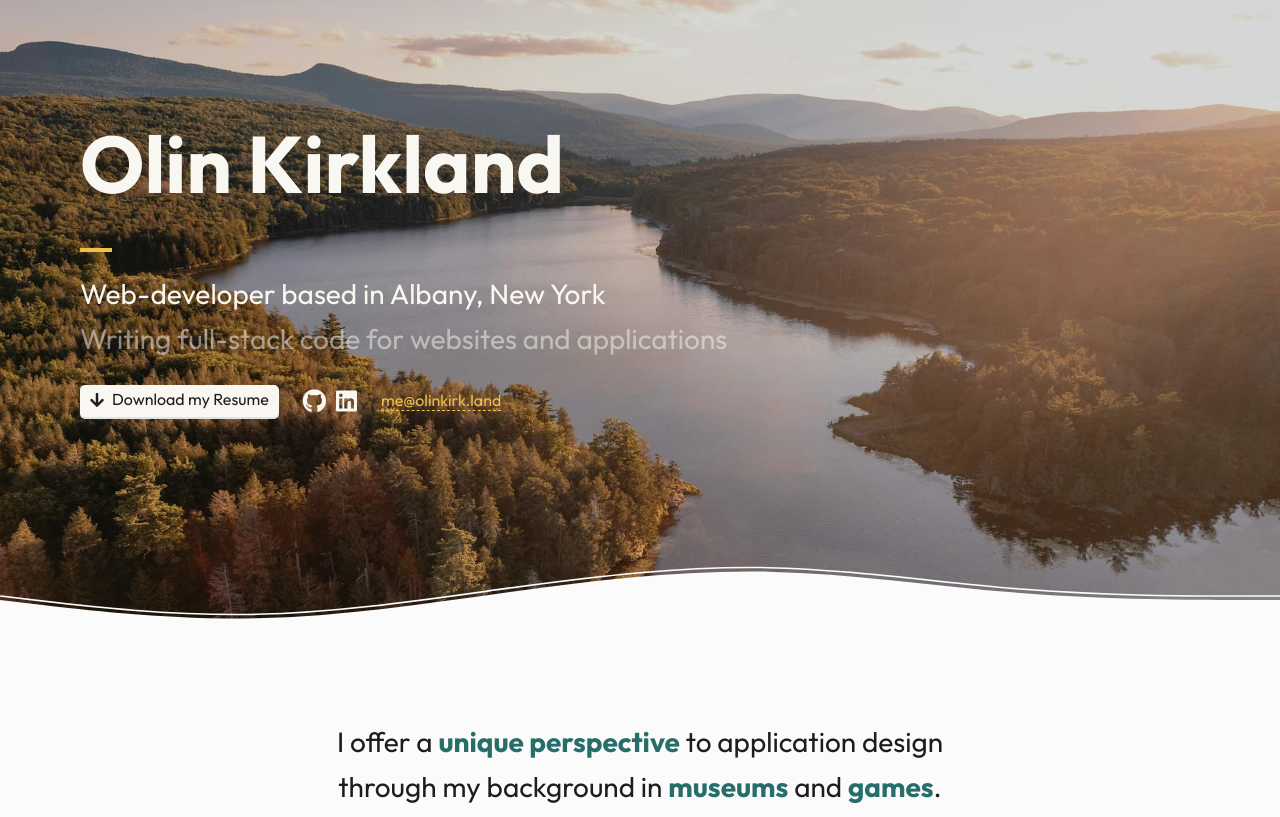
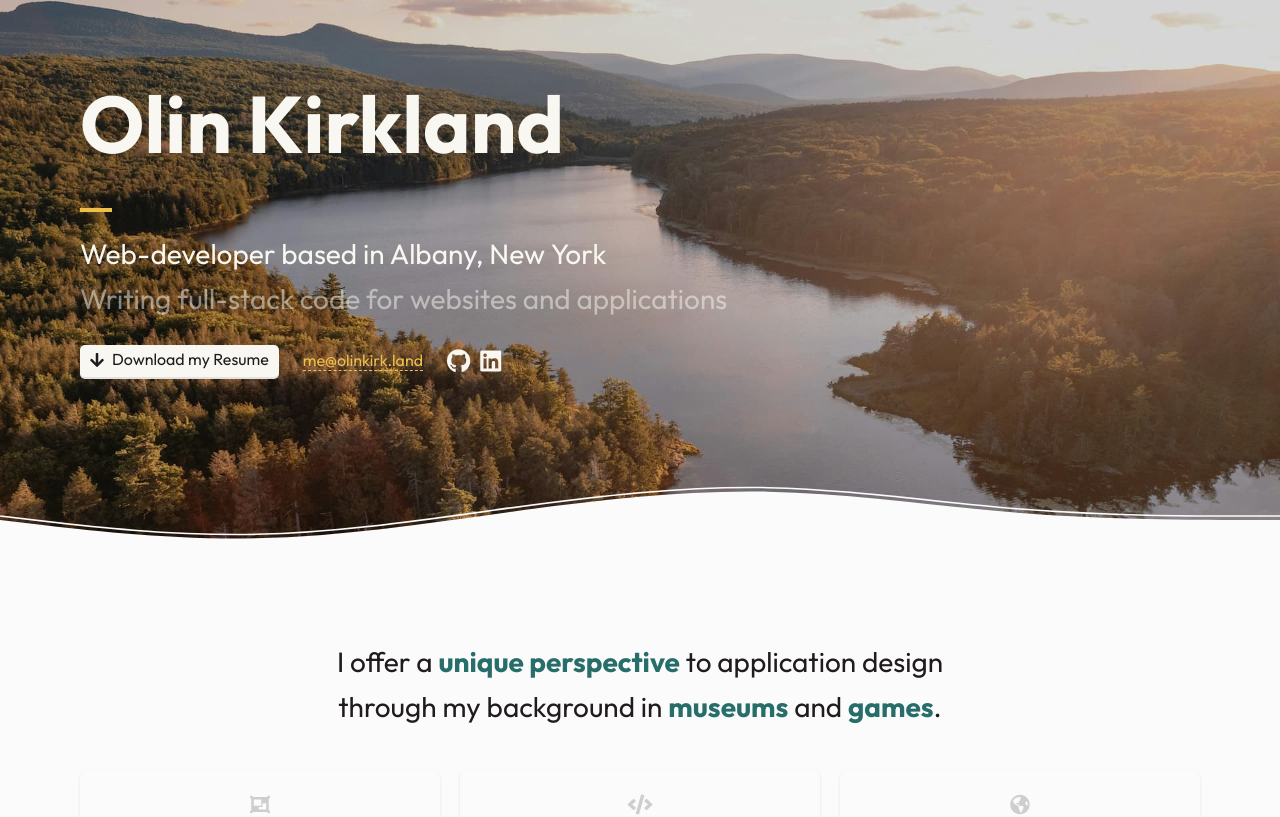
Before and after one commit to olinkirkland/olinkirkland.github.io, a Vue app: page / in a window 1280 px wide. Shown: the top 817 px of the page. Built offline with nearby package versions, Linux system fonts and the light colour scheme; a web font is replaced by a local one.

Commit message:
Add CNAME file, enhance styling and layout in various components, and update Wave component for background color support

```diff
--- a/src/assets/scss/variables.scss
+++ b/src/assets/scss/variables.scss
@@ -27,6 +27,7 @@
     --body-dark: #0a0a0a;
     --border: rgba(0, 24, 46, 0.2); // For semi-transparent text
     --overlay: rgba(0, 0, 0, 0.05); // For overlays, modals, or dark backgrounds
+    --transparent: rgba(0, 0, 0, 0); // For transparent backgrounds
 
     // Shadows
     --shadow-sm: rgba(0, 0, 0, 0.1) 0px 1px 3px;
--- a/src/components/About.vue
+++ b/src/components/About.vue
@@ -1,9 +1,4 @@
 <template>
-    <Wave
-        foreground-color="background"
-        line-color="background"
-        position="top"
-    />
     <section>
         <h2>
             I offer a
@@ -61,7 +56,6 @@
 </template>
 
 <script setup lang="ts">
-import Wave from './Wave.vue';
 </script>
 
 <style lang="scss" scoped>
@@ -112,7 +106,7 @@ section {
         & > * {
             flex: 0 0 auto;
             scroll-snap-align: center;
-            width: 80%;
+            width: 95%;
         }
     }
 }
--- a/src/components/ContactBanner.vue
+++ b/src/components/ContactBanner.vue
@@ -1,6 +1,7 @@
 <template>
     <div class="contact-banner">
         <Wave
+            background-color="surface"
             foreground-color="accent-4"
             has-line
             line-color="accent-4"
@@ -28,6 +29,7 @@
             </div>
         </section>
         <Wave
+            background-color="background"
             foreground-color="accent-4"
             position="bottom"
             line-color="accent-4"
--- a/src/components/Footer.vue
+++ b/src/components/Footer.vue
@@ -1,6 +1,7 @@
 <template>
     <footer>
         <Wave
+            background-color="background"
             foreground-color="surface-inverted"
             line-color="surface-inverted"
             position="top"
--- a/src/components/Hero.vue
+++ b/src/components/Hero.vue
@@ -5,7 +5,7 @@
             <h1>Olin Kirkland</h1>
             <Marker />
             <div>
-                <h2>Web-developer based in Albany, New York</h2>
+                <h2>Web-developer based in Albany,&nbsp;New&nbsp;York</h2>
                 <h2 class="muted">
                     Writing full-stack code for websites and applications
                 </h2>
@@ -18,6 +18,10 @@
                     <i class="fas fa-arrow-down"></i>
                     <span>Download my Resume</span>
                 </Button>
+
+                <a class="link" href="mailto:me@olinkirk.land">
+                    me@olinkirk.land
+                </a>
 
                 <div class="flex">
                     <a
@@ -35,16 +39,20 @@
                         <i class="icon fab fa-linkedin"></i>
                     </a>
                 </div>
-                <a class="link" href="mailto:me@olinkirk.land">
-                    me@olinkirk.land
-                </a>
             </div>
         </section>
+        <Wave
+            background-color="transparent"
+            foreground-color="background"
+            line-color="background"
+            position="top"
+        />
     </div>
 </template>
 
 <script setup lang="ts">
 import downloadResume from '../download-resume';
+import Wave from './Wave.vue';
 </script>
 
 <style lang="scss" scoped>
@@ -53,10 +61,17 @@ import downloadResume from '../download-resume';
     overflow: hidden;
 }
 
+.wave-container {
+    position: absolute;
+    width: 100%;
+    bottom: 0;
+    z-index: 1;
+}
+
 .hero-background {
     position: relative;
     width: 100%;
-    min-height: 64rem;
+    min-height: 56rem;
     background: url('/assets/images/hero.jpg') no-repeat center center/cover;
 }
 
--- a/src/components/Projects.vue
+++ b/src/components/Projects.vue
@@ -120,7 +120,28 @@ ul.projects-list {
 <style lang="scss" scoped>
 @media (max-width: 768px) {
     ul.projects-list {
-        grid-template-columns: 1fr;
+        /* Width should be 100% of the viewport, and align to the left */
+        width: 100vw;
+        margin-left: calc(-50vw + 50%);
+
+        /* Cards should be scrollable, with one card visible at a time */
+        display: flex;
+        overflow-x: auto;
+        gap: 1rem;
+        scroll-snap-type: x mandatory;
+        padding: 2rem;
+        -webkit-overflow-scrolling: touch;
+        scrollbar-width: none; /* Firefox */
+        -ms-overflow-style: none; /* Internet Explorer and Edge */
+        &::-webkit-scrollbar {
+            display: none; /* Chrome, Safari, and Opera */
+        }
+
+        > li {
+            flex: 0 0 auto;
+            scroll-snap-align: center;
+            width: 95%;
+        }
     }
 }
 </style>
--- a/src/components/Timeline.vue
+++ b/src/components/Timeline.vue
@@ -1,6 +1,11 @@
 <template>
     <div class="timeline-background">
-        <Wave foregroundColor="surface" line-color="surface" position="top" />
+        <Wave
+            backgroundColor="background"
+            foregroundColor="surface"
+            line-color="surface"
+            position="top"
+        />
         <section>
             <div>
                 <TimelineBlock
@@ -90,7 +95,6 @@ const timelineEntries = [
 <style lang="scss" scoped>
 .timeline-background {
     background-color: var(--surface);
-    padding: 2rem 0;
     margin-top: 4rem;
     padding-bottom: 4rem;
 }
--- a/src/components/TimelineBlock.vue
+++ b/src/components/TimelineBlock.vue
@@ -180,26 +180,20 @@ const color = computed(() => {
             gap: 0.8rem;
             justify-content: flex-end;
             align-items: flex-end;
-            a > i {
-                font-size: 1.2rem;
-            }
         }
 
         h2 {
-            font-size: 1.6rem;
-        }
-
-        > p {
-            font-size: 1.2rem;
+            font-size: 2rem;
+            line-height: 1.2;
         }
 
         > ul {
             display: block !important;
-            line-height: 1;
+            line-height: 1.2;
             max-width: 20rem;
             > li {
                 display: inline !important;
-                font-size: 1.2rem;
+                font-size: 1.4rem;
                 &::before {
                     margin-left: 0.4rem !important;
                     margin-right: 0.4rem !important;
--- a/src/components/Wave.vue
+++ b/src/components/Wave.vue
@@ -1,5 +1,9 @@
 <template>
-    <div class="wave-container" :class="position || 'bottom'">
+    <div
+        class="wave-container"
+        :class="position || 'bottom'"
+        :style="{ backgroundColor: `var(--${backgroundColor})` }"
+    >
         <svg
             class="wave"
             version="1.1"
@@ -32,6 +36,7 @@
 
 <script setup lang="ts">
 const props = defineProps<{
+    backgroundColor: string;
     foregroundColor: string;
     lineColor?: string;
     position?: 'top' | 'bottom';
@@ -41,6 +46,8 @@ const props = defineProps<{
 <style lang="scss" scoped>
 .wave-container {
     position: relative;
+    height: 10rem;
+    overflow: hidden;
 }
 
 .top {
```
Also changed, not shown: 1 other file (tests, documents, lock files or other folders).
